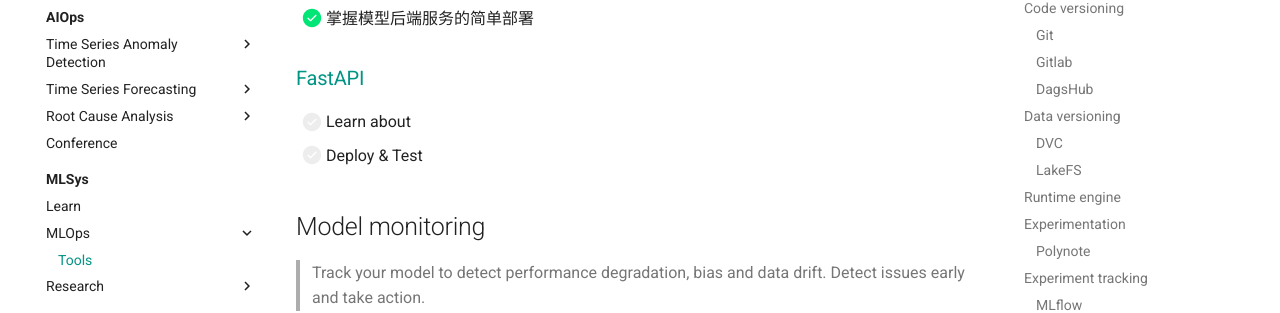
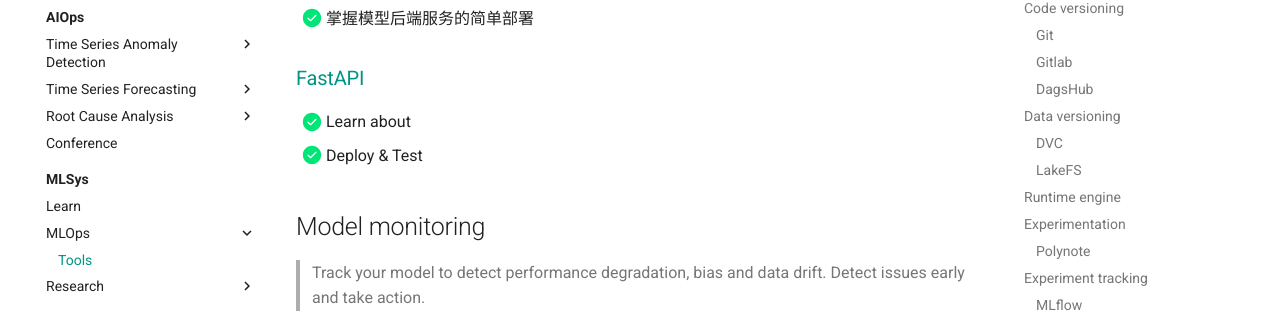
Before and after one commit to shenxiangzhuang/shenxiangzhuang.github.io, an MkDocs documentation site: the page built from docs/odyssey/mlsys/mlops/tool.md, in a window 1280 px wide and 900 px high, scrolled down 1827 px. Shown: the part 148-461 px from the top of the window. Built offline with MkDocs 1.6.1 and Material for MkDocs 9.7.7, drawn with Linux system fonts in a browser that asks for light colours; comment, search, counter and statistics services are not loaded.

```diff
--- a/docs/odyssey/mlsys/mlops/tool.md
+++ b/docs/odyssey/mlsys/mlops/tool.md
@@ -60,8 +60,8 @@
 
 ### [FastAPI](https://github.com/tiangolo/fastapi)
 
-- [ ] Learn about
-- [ ] Deploy & Test
+- [x] Learn about
+- [x] Deploy & Test
 
 
 ## Model monitoring
```
